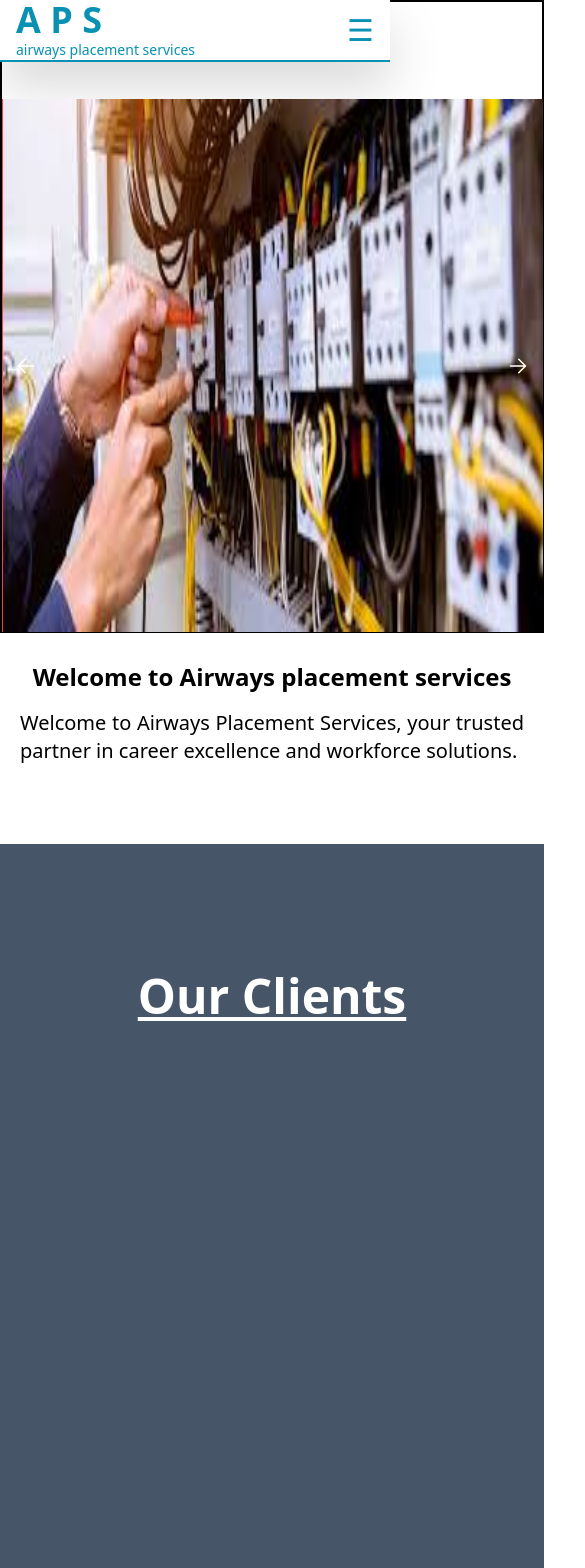
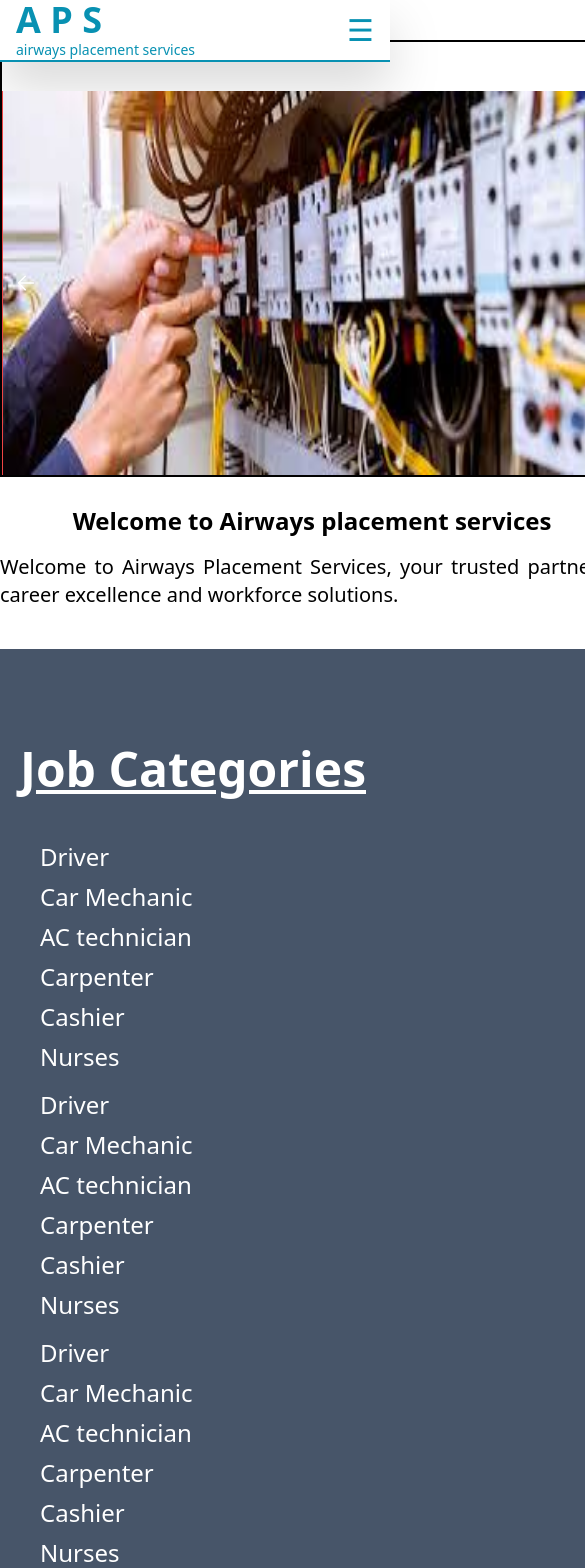
Before and after one commit to jackhack2002/airwayplacementservices, an Angular app: page / in a window 390 px wide. Shown: the top 1568 px of the page, 585 px wide, since content can reach past the window. Built offline with nearby package versions, Linux system fonts and the light colour scheme.

Commit message:
responsive fix

```diff
--- a/src/app/aboutus/aboutus.component.html
+++ b/src/app/aboutus/aboutus.component.html
@@ -1,4 +1,4 @@
-<div id="aboutus" class="h-screen bg-slate-500 flex px-5 flex-col text-justify">
+<div id="aboutus" class="h-fit p-10 bg-slate-500 flex px-5 flex-col text-justify">
      <h1 class="pt-32 text-5xl font-semibold  text-center text-white underline">About Us</h1>
 
      <div class=" my-8 text-lg leading-relaxed text-white">
--- a/src/app/app.component.html
+++ b/src/app/app.component.html
@@ -1,7 +1,7 @@
 <div class="w-fit h-full ">
   <app-nav></app-nav>
   <app-home></app-home>
-  <app-clients></app-clients>
+  <app-category></app-category>
   <app-aboutus></app-aboutus>
   <app-contactus></app-contactus>
   <app-footer></app-footer>
--- a/src/app/app.component.ts
+++ b/src/app/app.component.ts
@@ -1,15 +1,15 @@
 import { Component } from '@angular/core';
 import { NavComponent } from "./nav/nav.component";
 import { HomeComponent } from "./home/home.component";
-import { ClientsComponent } from "./clients/clients.component";
 import { AboutusComponent } from "./aboutus/aboutus.component";
 import { ContactusComponent } from "./contactus/contactus.component";
 import { FooterComponent } from "./footer/footer.component";
+import { CategoryComponent } from "./category/category.component";
 
 @Component({
   selector: 'app-root',
   standalone: true,
-  imports: [NavComponent, HomeComponent, ClientsComponent, AboutusComponent, ContactusComponent, FooterComponent],
+  imports: [NavComponent, HomeComponent,  AboutusComponent, ContactusComponent, FooterComponent, CategoryComponent],
   templateUrl: './app.component.html',
   styleUrl: './app.component.css'
 })
--- a/src/app/carousel/carousel.component.html
+++ b/src/app/carousel/carousel.component.html
@@ -1,4 +1,4 @@
-<div class="relative w-full h-full bg-red-500">
+<div class="relative w-full h-96 bg-red-500">
 
 
      <div class="absolute flex w-full h-full sm:h-80">
--- /dev/null
+++ b/src/app/category/category.component.html
@@ -0,0 +1,29 @@
+<div id="categories" class="h-fit bg-slate-600">
+     <h1 class="pt-24 text-5xl font-semibold ml-5 text-white underline">Job Categories</h1>
+     <div class="w-full h-fit p-10 flex-col flex sm:flex-row justify-evenly">
+          <ul class="text-2xl text-white justify-evenly flex-col">
+               <li class="my-2">Driver</li>
+               <li class="my-2">Car Mechanic</li>
+               <li class="my-2">AC technician</li>
+               <li class="my-2">Carpenter</li>
+               <li class="my-2">Cashier</li>
+               <li class="my-2">Nurses</li>
+          </ul>
+          <ul class="text-2xl text-white justify-evenly flex-col">
+               <li class="my-2">Driver</li>
+               <li class="my-2">Car Mechanic</li>
+               <li class="my-2">AC technician</li>
+               <li class="my-2">Carpenter</li>
+               <li class="my-2">Cashier</li>
+               <li class="my-2">Nurses</li>
+          </ul>
+          <ul class="text-2xl text-white justify-evenly flex-col">
+               <li class="my-2">Driver</li>
+               <li class="my-2">Car Mechanic</li>
+               <li class="my-2">AC technician</li>
+               <li class="my-2">Carpenter</li>
+               <li class="my-2">Cashier</li>
+               <li class="my-2">Nurses</li>
+          </ul>
+     </div>
+</div>
--- a/src/app/clients/clients.component.html
+++ /dev/null
@@ -1,3 +0,0 @@
-<div id="clients" class="h-screen bg-slate-600">
-     <h1 class="pt-32 text-5xl font-semibold text-center text-white underline">Our Clients</h1>
-</div>
--- a/src/app/contactus/contactus.component.html
+++ b/src/app/contactus/contactus.component.html
@@ -1,4 +1,4 @@
-<div id="contactus" class="h-screen bg-slate-800">
+<div id="contactus" class="h-fit p-10 bg-slate-800">
      <h1 class="pt-32 text-5xl font-semibold text-center text-white underline">Contact Us</h1>
      <div class="flex sm:flex-row flex-col pt-14 mx-20">
           <div class="w-full text-white h-96 ">
--- a/src/app/home/home.component.html
+++ b/src/app/home/home.component.html
@@ -1,17 +1,17 @@
-<div id="home" class="h-screen w-full">
 
-     <div class="border-2 border-black pt-24 h-3/4">
-          <app-carousel></app-carousel>
+<div id="home" class="h-fit py-10 w-full">
+     <div class="border-2 border-black pt-12 h-3/4">
+          <app-carousel class="h-2/3"></app-carousel>
      </div>
 
-     <div class="mx-5">
+     <div class="">
 
 
           <h1 class="text-2xl font-semibold text-center pt-7">Welcome to Airways placement services</h1>
-          <p class="pt-4 text-xl text-justify mx-auto textIntent">Welcome to Airways Placement Services, your trusted
-               partner in career excellence and workforce solutions. <span class="sm:flex hidden">We are dedicated to
+          <h5 class="pt-4 text-xl text-justify mx-auto textIntent">Welcome to Airways Placement Services, your trusted
+               partner in career excellence and workforce solutions.<span class="sm:flex hidden">We are dedicated to
                     bridging the gap between talented individuals and reputable organizations, delivering unparalleled
                     recruitment services tailored to your needs. Together, let's achieve success and unlock new
-                    opportunities.</span></p>
+                    opportunities.</span></h5>
      </div>
 </div>
--- a/src/app/nav/nav.component.html
+++ b/src/app/nav/nav.component.html
@@ -16,7 +16,7 @@
   <div id="menu"
     class="hidden sm:flex flex-col sm:flex-row sm:items-center sm:justify-between w-full sm:w-auto text-xl text-cyan-600 mt-4 ml-20 sm:mt-0">
     <a (click)="toggle()" href="#home" class="px-1 mx-2 py-2 hover:text-cyan-800 w-18">Home</a>
-    <a (click)="toggle()" href="#clients" class="px-1 mx-2 py-2 hover:text-cyan-800 w-18">Clients</a>
+    <a (click)="toggle()" href="#categories" class="px-1 mx-2 py-2 hover:text-cyan-800 w-18">Job Categories</a>
     <a (click)="toggle()" href="#aboutus" class="px-1 mx-2 py-2 hover:text-cyan-800 w-24">About Us</a>
     <a (click)="toggle()" href="#contactus" class="px-1 mx-2 py-2 hover:text-cyan-800 w-28">Contact Us</a>
     <a (click)="toggle()" href="https://forms.gle/akhtmmPhwK3EVrSf8" target="_blank" class="px-1 mx-2 py-2 hover:text-cyan-800">Form</a>
@@ -26,7 +26,7 @@
 </nav>
 <div class="bg-white sm:hidden flex fixed h-fit text-center text-cyan-500 border-4 border-cyan-500 w-40 right-2 top-20 z-10  flex-col" *ngIf ="menuView">
   <a (click)="toggle()" href="#home" class=" border-2 border-cyan-500 hover:text-cyan-800 w-full">Home</a>
-  <a (click)="toggle()" href="#clients" class=" border-2 border-cyan-500 hover:text-cyan-800 w-full">Clients</a>
+  <a (click)="toggle()" href="#categories" class=" border-2 border-cyan-500 hover:text-cyan-800 w-full">Job Categories</a>
   <a (click)="toggle()" href="#aboutus" class=" border-2 border-cyan-500 hover:text-cyan-800 w-full">About Us</a>
   <a (click)="toggle()" href="#contactus" class=" border-2 border-cyan-500 hover:text-cyan-800 w-full">Contact Us</a>
   <a (click)="toggle()" href="https://forms.gle/akhtmmPhwK3EVrSf8" target="_blank" class=" border-2 border-cyan-500 w-full hover:text-cyan-800">Form</a>
```
Also changed, not shown: src/app/category/category.component.ts (added, +12 -0 lines), src/app/clients/clients.component.ts (deleted, +0 -12 lines), src/app/category/category.component.css (added), 1 other file (tests, documents, lock files or other folders).
